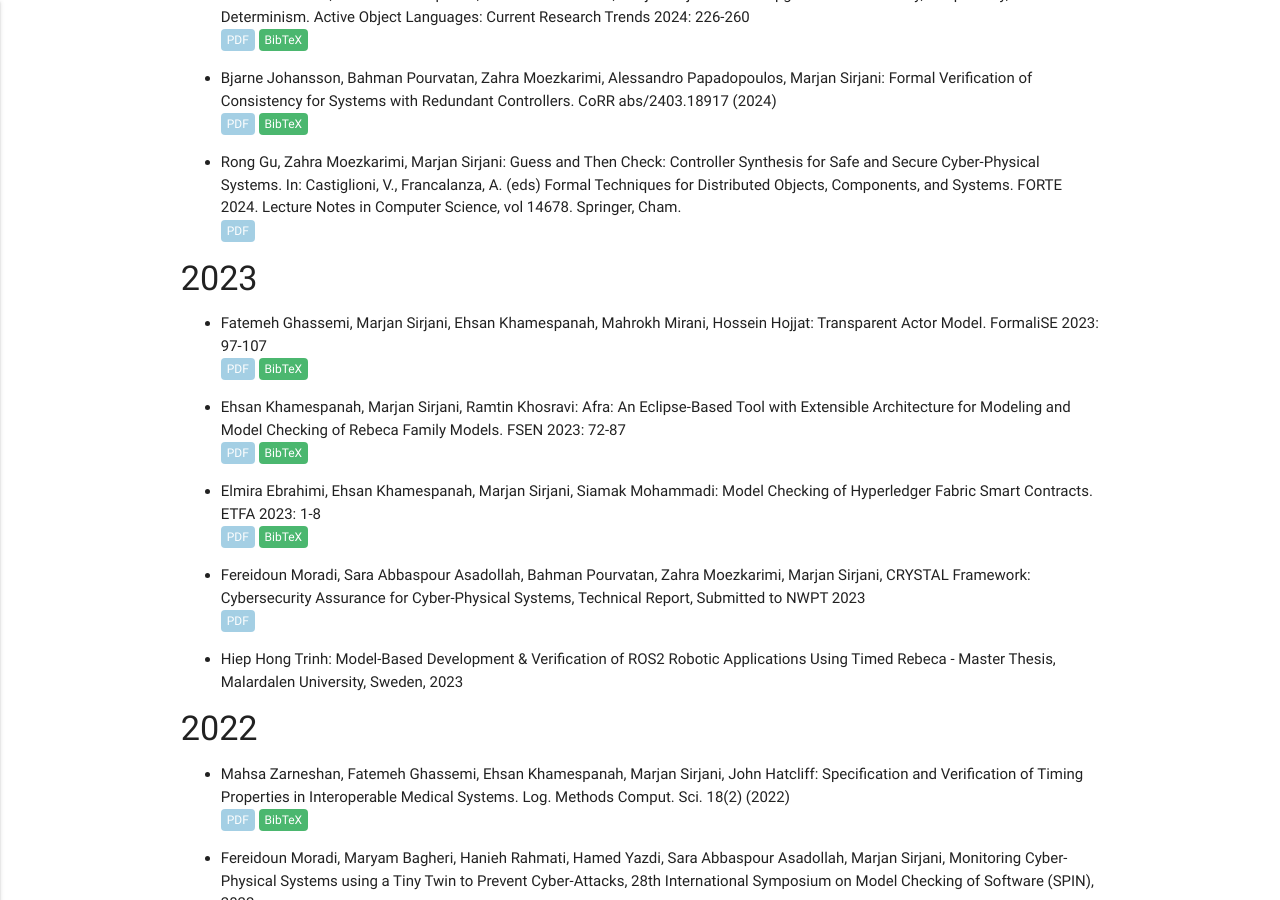
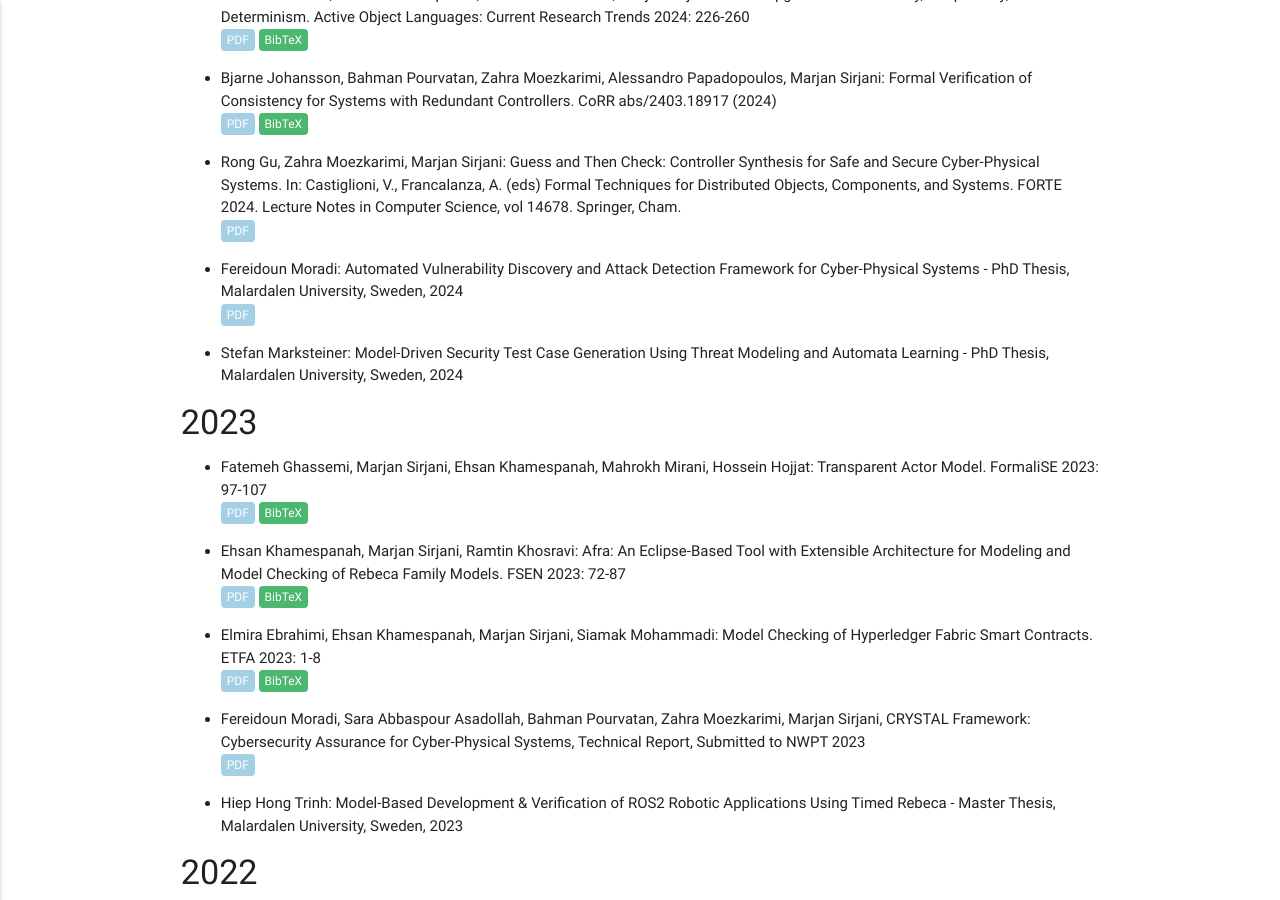
Before and after one commit to rebeca-lang/rebeca-lang.github.io, a Jekyll site: the page built from publications.md, in a window 1280 px wide and 900 px high, scrolled down 510 px. Built offline with Jekyll 4.4.1, drawn with Linux system fonts in a browser that asks for light colours.

Commit message:
Update publications.md

```diff
--- a/publications.md
+++ b/publications.md
@@ -36,6 +36,14 @@ Formal Verification of Consistency for Systems with Redundant Controllers. CoRR
 - Rong Gu, Zahra Moezkarimi, Marjan Sirjani: Guess and Then Check: Controller Synthesis for Safe and Secure Cyber-Physical Systems. In: Castiglioni, V., Francalanza, A. (eds) Formal Techniques for Distributed Objects, Components, and Systems. FORTE 2024. Lecture Notes in Computer Science, vol 14678. Springer, Cham.
 \\
 <a class="link link_pdf" href="/assets/papers/2024/GuessandThenCheck.pdf">PDF</a>
+
+
+- Fereidoun Moradi: Automated Vulnerability Discovery and Attack Detection Framework for Cyber-Physical Systems - PhD Thesis, Malardalen University, Sweden, 2024
+\\
+<a class="link link_pdf" href="/assets/theses/AutomatedVulnerabilityDiscoveryandAttackDetectionFrameworkforCyber-PhysicalSystems.pdf">PDF</a>
+
+- Stefan Marksteiner: Model-Driven Security Test Case Generation Using Threat Modeling and Automata Learning - PhD Thesis, Malardalen University, Sweden, 2024
+
 
 #### 2023
 - Fatemeh Ghassemi, Marjan Sirjani, Ehsan Khamespanah, Mahrokh Mirani, Hossein Hojjat: Transparent Actor Model. FormaliSE 2023: 97-107
```
